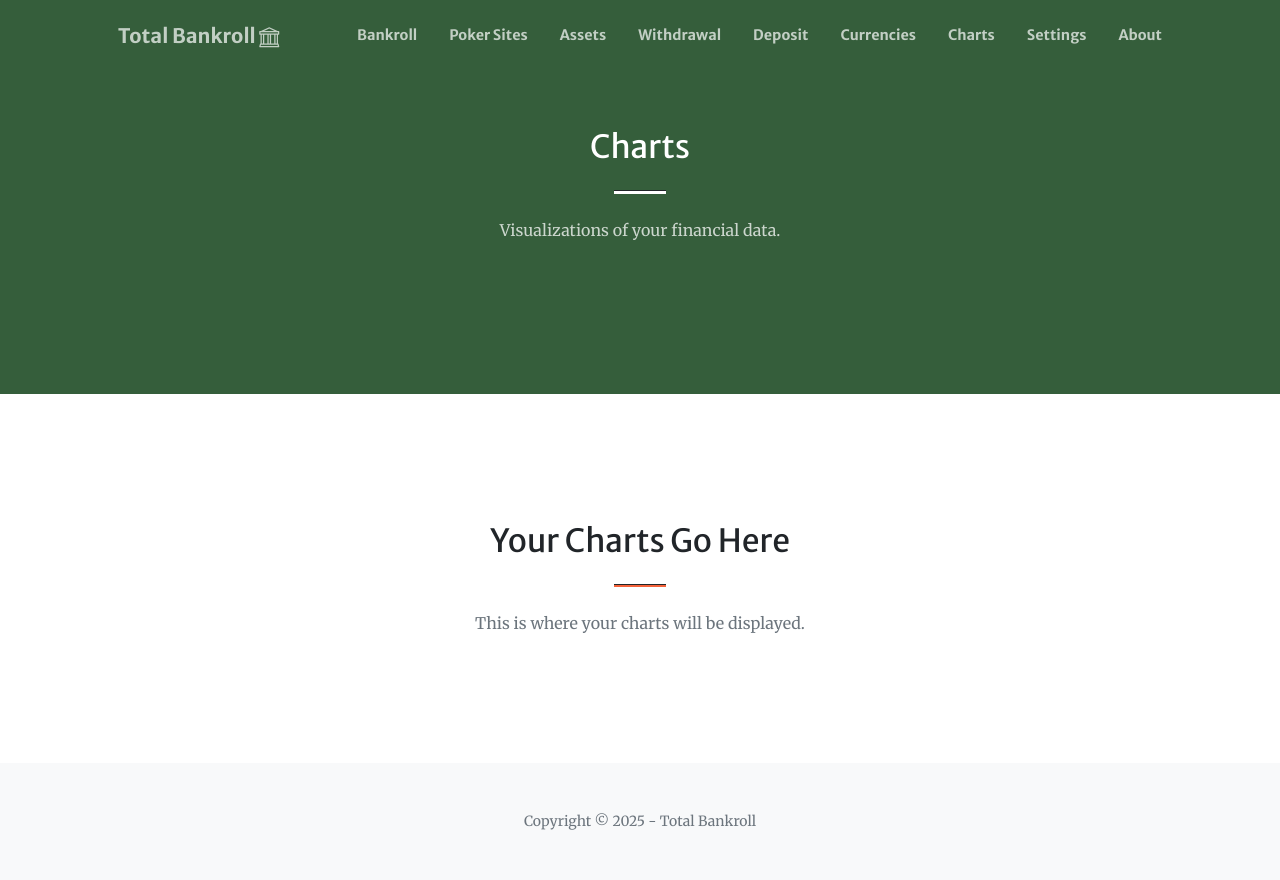
After one commit to pythonpydev/total_bankroll, a Flask app: page /charts in a window 1280 px wide. The commit adds this page. Run offline with Flask 3, Linux system fonts and the light colour scheme; some libraries are stand-ins or nearby versions.

Commit message:
added charts page

```diff
--- a/src/total_bankroll/app.py
+++ b/src/total_bankroll/app.py
@@ -30,6 +30,7 @@ from .routes.add_deposit import add_deposit_bp
 from .routes.add_withdrawal import add_withdrawal_bp
 from .routes.settings import settings_bp, reset_db_bp, export_db_bp, import_db_bp
 from .routes.currency_update import currency_update_bp
+from .routes.charts import charts_bp
 
 app.register_blueprint(home_bp)
 app.register_blueprint(poker_sites_bp)
@@ -43,6 +44,7 @@ app.register_blueprint(reset_db_bp)
 app.register_blueprint(export_db_bp)
 app.register_blueprint(import_db_bp)
 app.register_blueprint(currency_update_bp)
+app.register_blueprint(charts_bp)
 
 # Routes
 @app.route("/update_exchange_rates", methods=["POST"])
--- /dev/null
+++ b/src/total_bankroll/routes/charts.py
@@ -0,0 +1,8 @@
+from flask import Blueprint, render_template
+
+charts_bp = Blueprint("charts", __name__)
+
+@charts_bp.route("/charts")
+def charts_page():
+    """Charts page."""
+    return render_template("charts.html")
--- a/src/total_bankroll/templates/base.html
+++ b/src/total_bankroll/templates/base.html
@@ -32,6 +32,7 @@
                         <li class="nav-item"><a class="nav-link" href="/withdrawal">Withdrawal</a></li>
                         <li class="nav-item"><a class="nav-link" href="/deposit">Deposit</a></li>
                         <li class="nav-item"><a class="nav-link" href="/currencies">Currencies</a></li>
+                        <li class="nav-item"><a class="nav-link" href="/charts">Charts</a></li>
                         <li class="nav-item"><a class="nav-link" href="/settings">Settings</a></li>
                         <li class="nav-item"><a class="nav-link" href="/about">About</a></li>
                     </ul>
--- /dev/null
+++ b/src/total_bankroll/templates/charts.html
@@ -0,0 +1,27 @@
+{% extends "base.html" %}
+
+{% block content %}
+<section class="page-section bg-primary" id="charts-top">
+    <div class="container px-4 px-lg-5">
+        <div class="row gx-4 gx-lg-5 justify-content-center">
+            <div class="col-lg-8 text-center">
+                <h2 class="text-white mt-0">Charts</h2>
+                <hr class="divider divider-light" />
+                <p class="text-white-75 mb-4">Visualizations of your financial data.</p>
+            </div>
+        </div>
+    </div>
+</section>
+
+<section class="page-section" id="charts-content">
+    <div class="container px-4 px-lg-5">
+        <h2 class="text-center mt-0">Your Charts Go Here</h2>
+        <hr class="divider" />
+        <div class="row gx-4 gx-lg-5">
+            <div class="col-lg-12 text-center">
+                <p class="text-muted mb-0">This is where your charts will be displayed.</p>
+            </div>
+        </div>
+    </div>
+</section>
+{% endblock %}
```
Also changed, not shown: GEMINI.md (+10 -0 lines).
